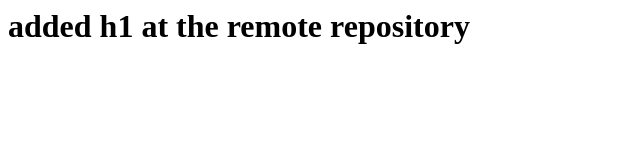
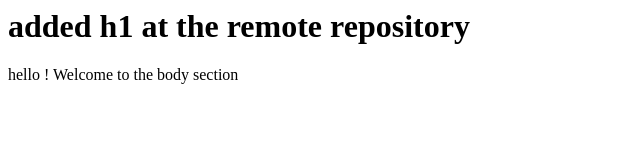
Before and after one commit to RISHITHAGUDLA/simpli_git_, a plain HTML site: page index.html in a window 1280 px wide. Shown: the whole page, without its empty margins (0-640 px from the left). Drawn offline with Linux system fonts and the light colour scheme.

Commit message:
added body

```diff
--- a/index.html
+++ b/index.html
@@ -3,4 +3,7 @@
 		<title>hello</title>
 		<h1>added h1 at the remote repository</h1>
 	</head>
+	<body>
+		<p> hello ! Welcome to the body section</p>
+	</body>
 </html>
```
